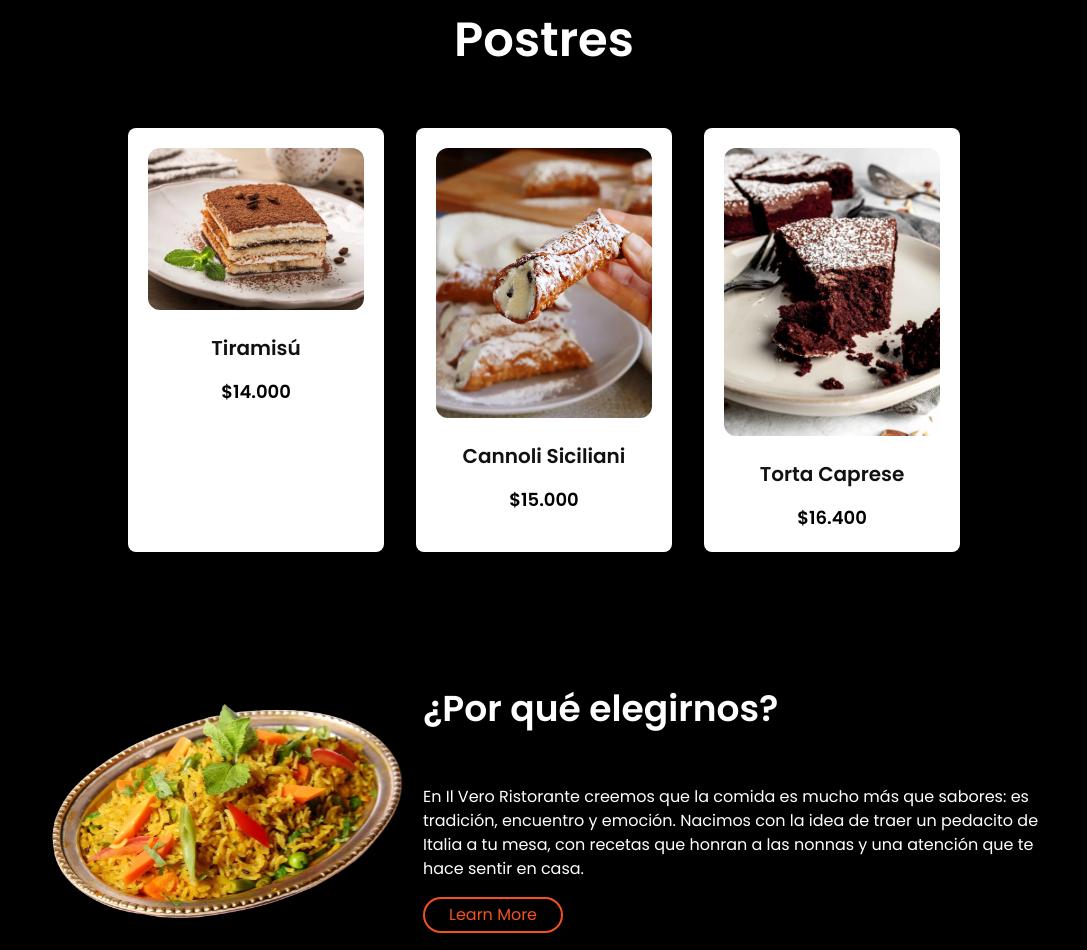
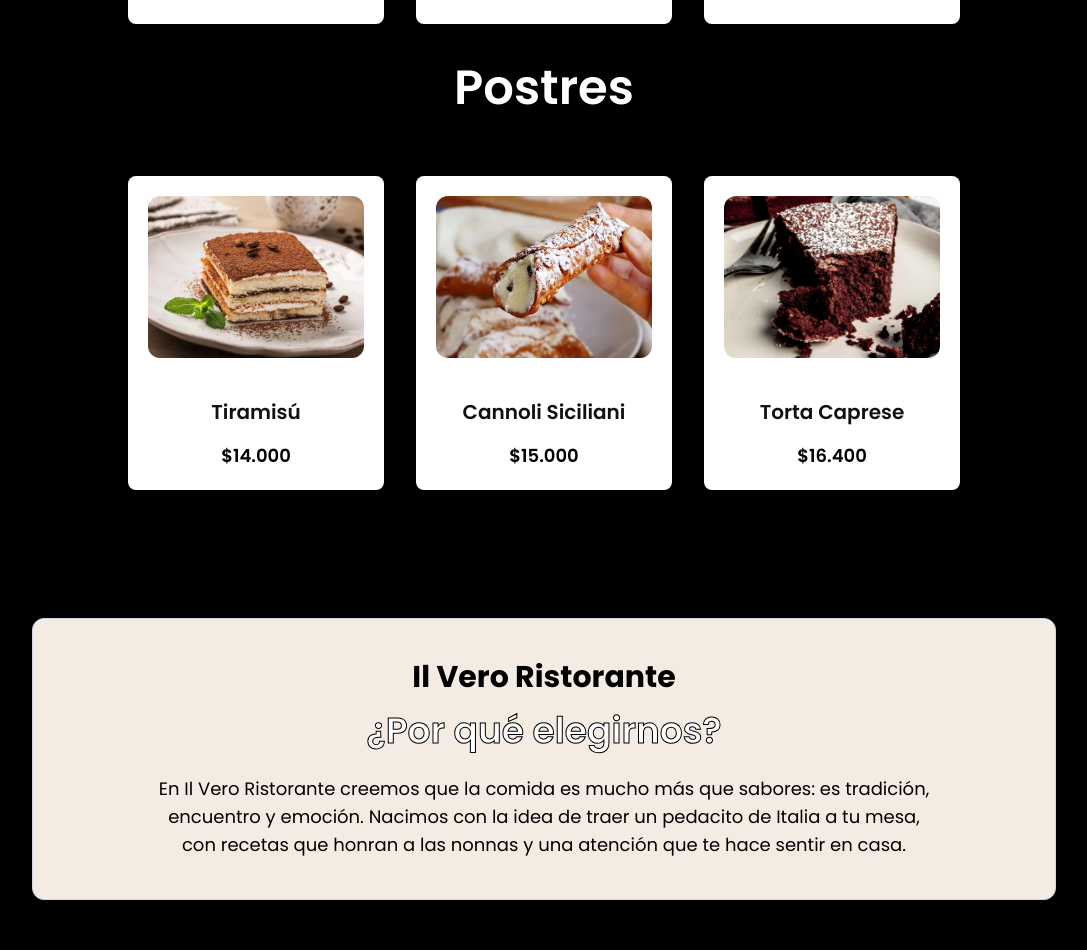
Before and after one commit to emirgerbasi/APIS_UADE, a React (Vite) app: page / in a window 1280 px wide. Shown: the part 2422-3372 px from the top of the page, without its empty margins (96-1183 px from the left). Built offline with nearby package versions, Linux system fonts and the light colour scheme.

Commit message:
Unificación de fondo en cards, mejoras visuales en sección 'Por qué elegirnos', texto con contorno y ajustes de layout

```diff
--- a/src/components/About.jsx
+++ b/src/components/About.jsx
@@ -1,27 +1,19 @@
 import React from "react";
-import img from "../assets/img/about.png";
+
 import Button from "../layouts/Button";
 
 const About = () => {
   return (
-    <div className="py-16 flex flex-col lg:flex-row justify-center items-center lg:px-32 px-5">
-      <img
-        src={img}
-        alt="img"
-        className="transition-transform duration-20 hover:scale-110 cursor-pointer"
-      />
-
-      <div className="space-y-4">
-        <h1 className="text-4xl font-semibold text-center md:text-start pb-10">
-          ¿Por qué elegirnos?
-        </h1>
-        <p>
-        En Il Vero Ristorante creemos que la comida es mucho más que sabores: es tradición,
-        encuentro y emoción. Nacimos con la idea de traer un pedacito de Italia a tu mesa,
-        con recetas que honran a las nonnas y una atención que te hace sentir en casa.
-        </p>
-        <div className=" flex justify-center lg:justify-start">
-          <Button title="Learn More" />
+    <div className="py-16 flex flex-col justify-center items-center lg:px-32 px-5">
+      <div className="flex flex-col items-center justify-center w-full">
+        <div className="bg-[#F4ECE3] border border-gray-300 shadow-[rgba(0,_0,_0,_0.12)_0px_3px_8px] rounded-xl px-8 py-10 max-w-5xl w-full flex flex-col items-center">
+          <h2 className="text-3xl font-bold text-black text-center mb-4">Il Vero Ristorante</h2>
+          <h1 className="text-4xl font-semibold text-black text-center pb-6" style={{WebkitTextStroke: '1px black'}}>¿Por qué elegirnos?</h1>
+          <p className="text-center text-lg text-black">
+            En Il Vero Ristorante creemos que la comida es mucho más que sabores: es tradición, <br />
+            encuentro y emoción. Nacimos con la idea de traer un pedacito de Italia a tu mesa,<br />
+            con recetas que honran a las nonnas y una atención que te hace sentir en casa.
+          </p>
         </div>
       </div>
     </div>
--- a/src/layouts/DishesCard.jsx
+++ b/src/layouts/DishesCard.jsx
@@ -5,12 +5,14 @@ import Button from "../layouts/Button";
 
 const DishesCard = (props) => {
   return (
-    <div className="w-full lg:w-1/4 p-5 shadow-[rgba(0,_0,_0,_0.24)_0px_3px_8px] rounded-lg" style={{backgroundColor: '#DCCABC'}}>
-      <img
-        className="rounded-xl transition-transform duration-300 hover:scale-110 cursor-pointer"
-        src={props.img}
-        alt="img"
-      />
+    <div className="w-full lg:w-1/4 p-5 shadow-[rgba(0,_0,_0,_0.24)_0px_3px_8px] rounded-lg bg-[#F4ECE3]">
+      <div className="w-full aspect-[4/3] overflow-hidden rounded-xl mb-4">
+  <img
+    className="w-full h-full object-cover transition-transform duration-300 hover:scale-110 cursor-pointer"
+    src={props.img}
+    alt="img"
+  />
+</div>
       <div className=" space-y-4">
         <h3 className="font-semibold text-center text-xl pt-6" style={{color: '#111'}}>{props.title}</h3>
         <div className=" flex flex-row items-center justify-center gap-4">
--- a/src/layouts/ReviewCard.jsx
+++ b/src/layouts/ReviewCard.jsx
@@ -2,7 +2,7 @@ import React from "react";
 
 const ReviewCard = (props) => {
   return (
-    <div className="w-full md:w-1/3 border-2 border-gray-400 md:border-none p-5 rounded-lg shadow-[rgba(0,_0,_0,_0.24)_0px_3px_8px]" style={{backgroundColor: '#DCCABC'}}>
+    <div className="w-full md:w-1/3 border-2 border-gray-400 md:border-none p-5 rounded-lg shadow-[rgba(0,_0,_0,_0.24)_0px_3px_8px] bg-[#F4ECE3]">
       <div>
         <p style={{color: '#111'}}>
           {props.review}
```
